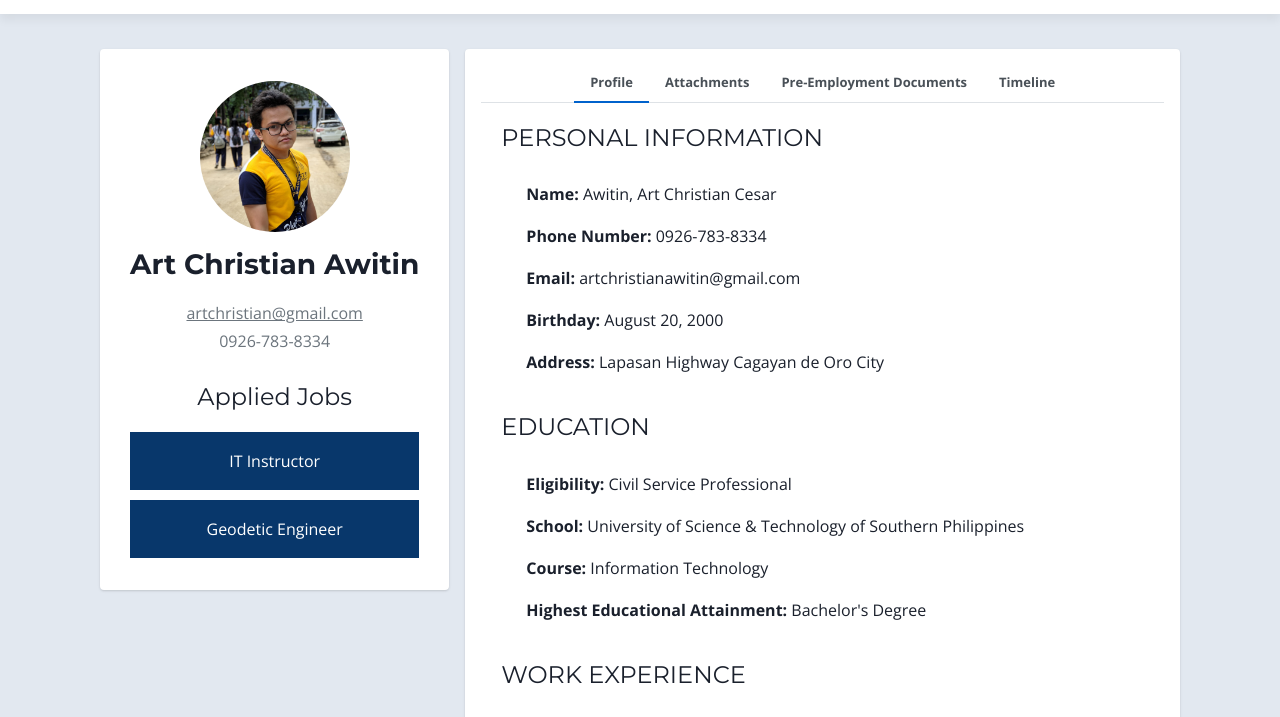
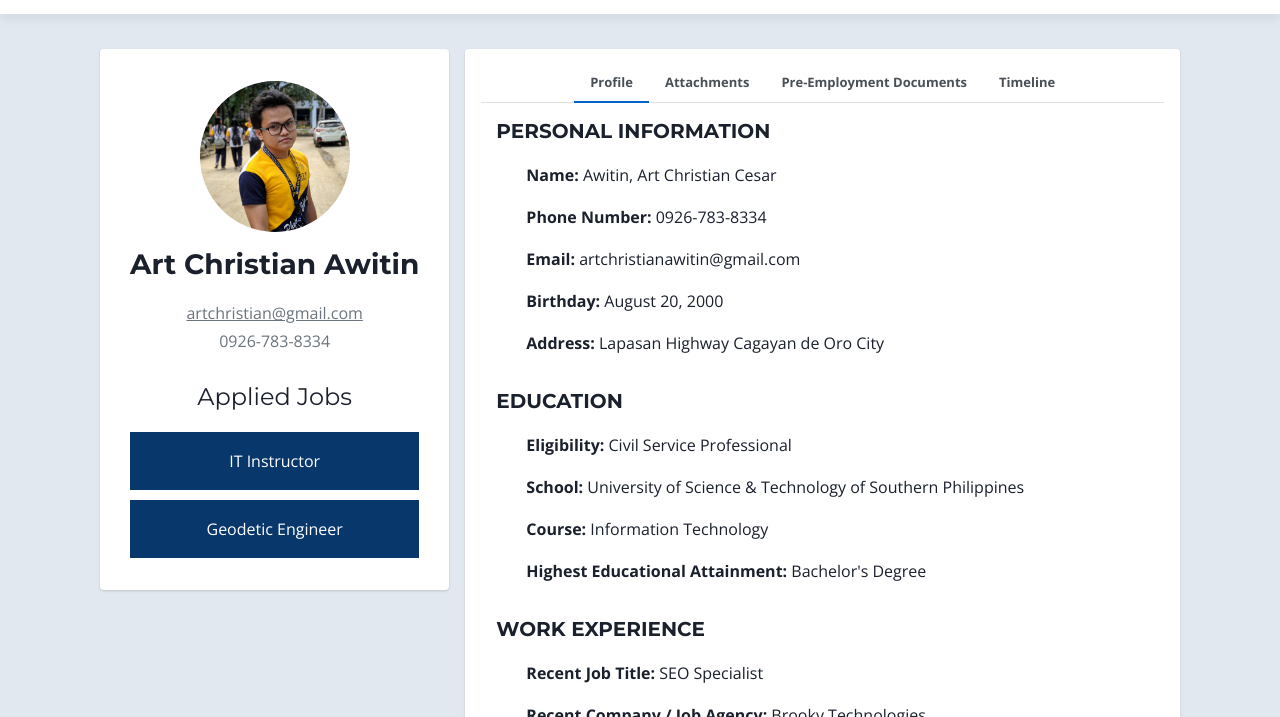
Before and after one commit to junihench/Updated-Applicant-main, a plain HTML site: page profile.html in a window 1280 px wide. Shown: the part 70-787 px from the top of the page. Drawn offline with nearby package versions, Linux system fonts and the light colour scheme.

Commit message:
profile section

```diff
--- a/css/profile.css
+++ b/css/profile.css
@@ -943,3 +943,7 @@ padding: 10px 10px 10px 10px;
   margin-left: 0;
   padding: 0;
 }
+
+.sections h5{
+  font-weight: 800;
+}
--- a/profile.html
+++ b/profile.html
@@ -159,7 +159,7 @@
                       <div class="tab-pane fade show active" id="profile" role="tabpanel" aria-labelledby="profile-tab">
                         <div class="container mt-3">
                           <div class="sections">
-                            <h4>PERSONAL INFORMATION</h4>
+                            <h5>PERSONAL INFORMATION</h5>
                             <ul>
                               <li><b>Name:</b> Awitin, Art Christian Cesar</li>
                               <li><b>Phone Number:</b> 0926-783-8334</li>
@@ -169,7 +169,7 @@
                             </ul>
                           </div>
                           <div class="sections">
-                            <h4>EDUCATION</h4>
+                            <h5>EDUCATION</h5>
                             <ul>
                               <li><b>Eligibility:</b> Civil Service Professional</li>
                               <li><b>School:</b> University of Science & Technology of Southern Philippines</li>
@@ -178,7 +178,7 @@
                             </ul>
                           </div>
                           <div class="sections">
-                            <h4>WORK EXPERIENCE</h4>
+                            <h5>WORK EXPERIENCE</h5>
                             <ul>
                               <li><b>Recent Job Title:</b> SEO Specialist</li>
                               <li><b>Recent Company / Job Agency:</b> Brooky Technologies</li>
```
